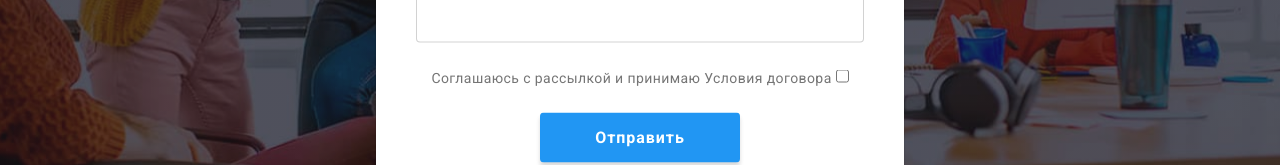
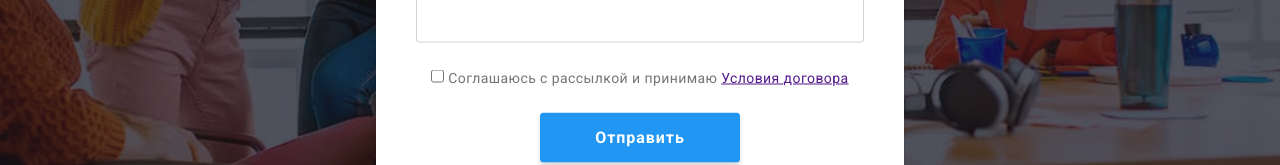
Before and after one commit to DmytroVadimov/goit-markup-hw-06, a plain HTML site: page index.html in a window 1280 px wide. Both pictures are taken after a click on the button "Заказать услугу". Shown: the part 484-649 px from the top of the page. Drawn offline with nearby package versions, Linux system fonts and the light colour scheme.

Commit message:
hw_6_check

```diff
--- a/index.html
+++ b/index.html
@@ -382,8 +382,10 @@
         <textarea class="injection-textarea" name="comment" id="injection-comment" placeholder="Введите текст"></textarea>
       </div>
       <div class="modal-injection">
-        <label class="injection-policy" for="injection-policy">Соглашаюсь с рассылкой и принимаю Условия договора</label>
-        <input class="injection-check" type="checkbox" name="policy" id="injection-policy">
+        <input class="injection-check" type="checkbox" name="policy" id="injection-conditions" value="true">
+        <label class="injection-policy" for="injection-conditions">Соглашаюсь с рассылкой и принимаю
+          <a class="injection-link" href="">Условия договора</a>
+        </label>
       </div>
       <button class="injection-button" type="submit">Отправить</button>
     </form>
```
